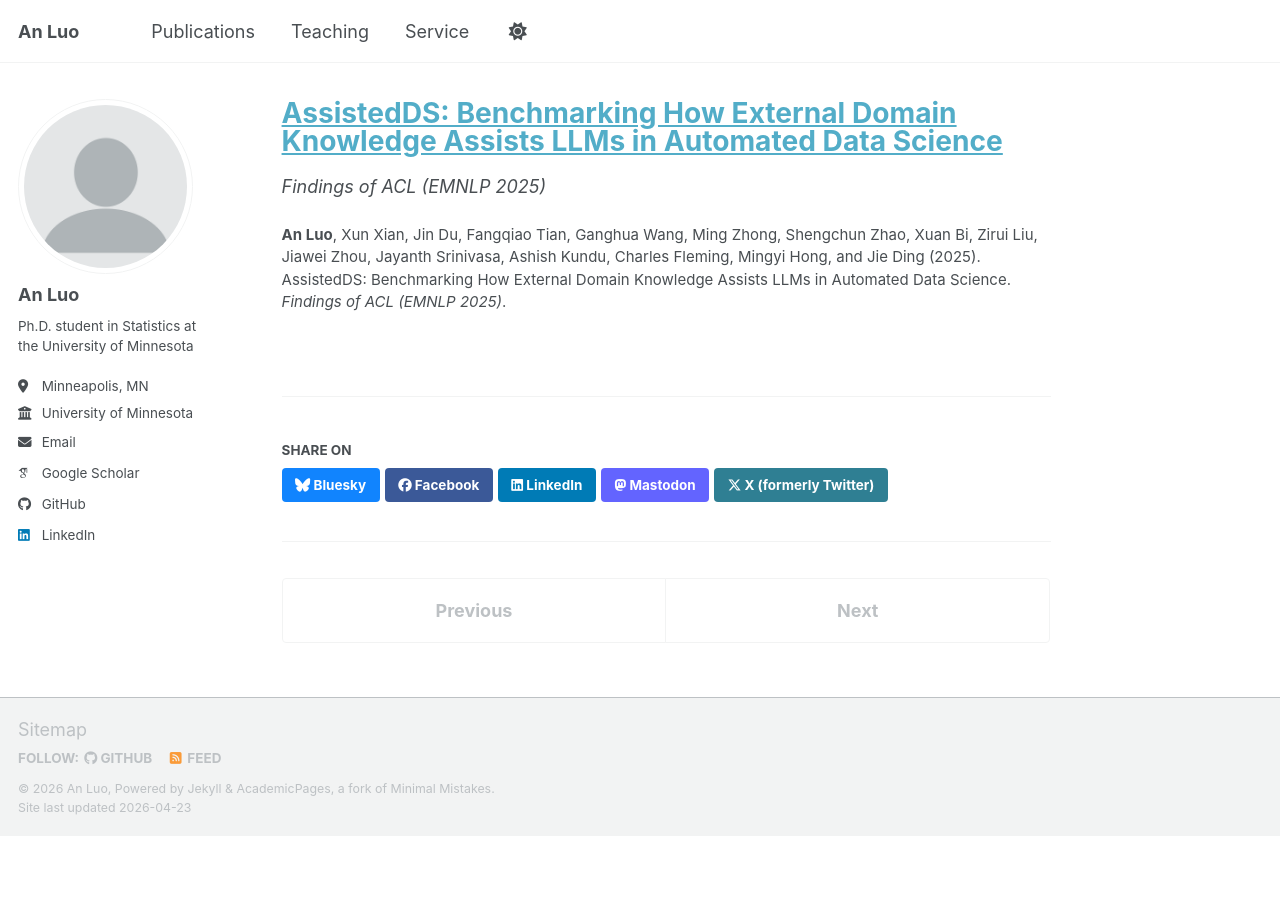
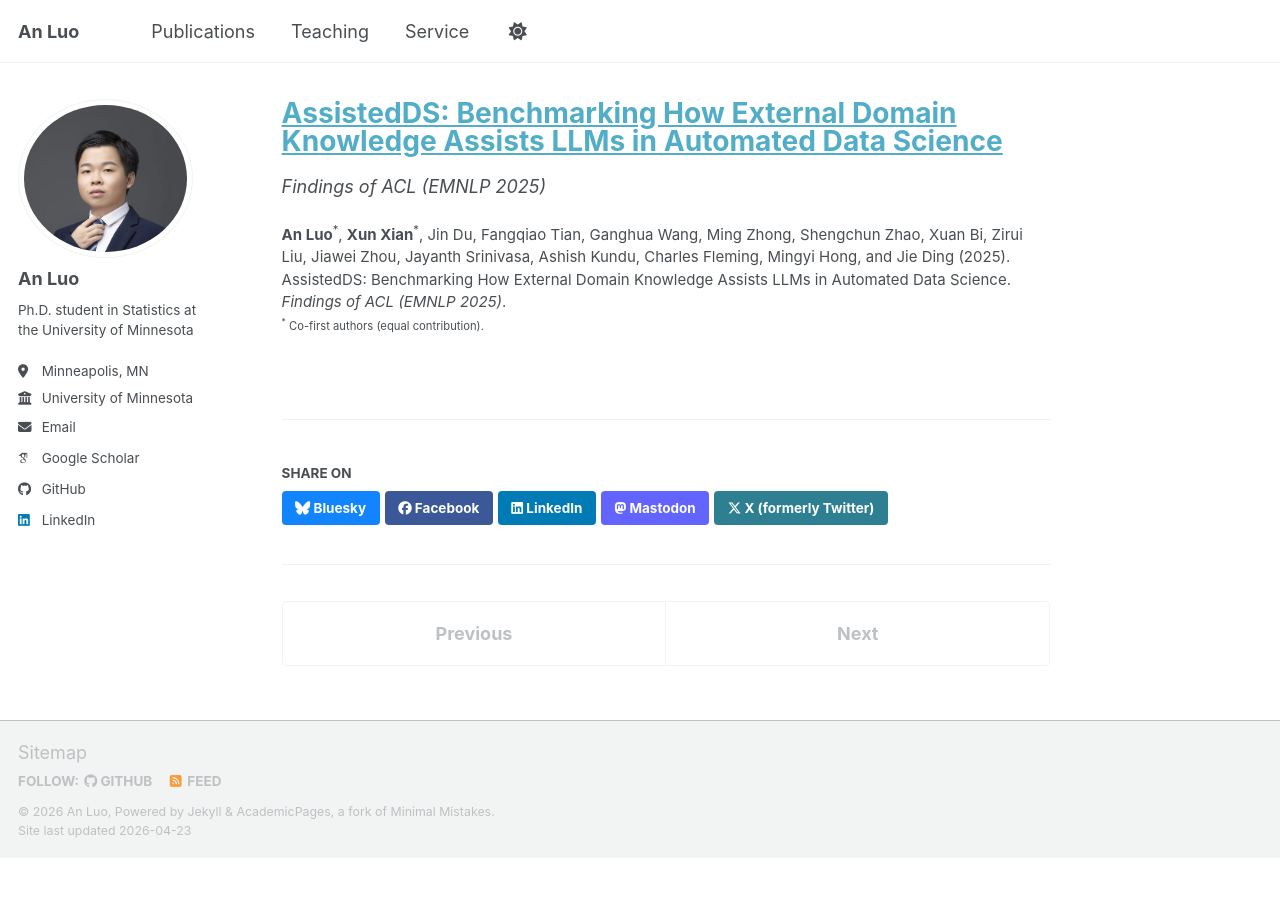
Before and after one commit to AnLuo1/AnLuo1.github.io, a Jekyll site: the page built from _publications/2025-01-01-assistedds.md, in a window 1280 px wide. Shown: the top 897 px of the page. Built offline with Jekyll 4.4.1, drawn with Linux system fonts in a browser that asks for light colours; some web fonts are replaced; a script bundle is joined from its source files by our own code; library files that are not in the unit come from our copies.

Commit message:
Add profile photo, fix teaching page Markdown, note EMNLP co-first authors.
Replace teaching.html with teaching.md so Jekyll renders headings and lists. Add headshot as images/profile.png. Mark An Luo and Xun Xian as equal contribution on AssistedDS.

Made-with: Cursor

```diff
--- a/_publications/2025-01-01-assistedds.md
+++ b/_publications/2025-01-01-assistedds.md
@@ -6,5 +6,5 @@ permalink: /publication/assistedds/
 date: 2025-01-01
 venue: "Findings of ACL (EMNLP 2025)"
 paperurl: "https://arxiv.org/abs/2506.13992"
-citation: "<strong>An Luo</strong>, Xun Xian, Jin Du, Fangqiao Tian, Ganghua Wang, Ming Zhong, Shengchun Zhao, Xuan Bi, Zirui Liu, Jiawei Zhou, Jayanth Srinivasa, Ashish Kundu, Charles Fleming, Mingyi Hong, and Jie Ding (2025). AssistedDS: Benchmarking How External Domain Knowledge Assists LLMs in Automated Data Science. <i>Findings of ACL (EMNLP 2025)</i>."
+citation: "<strong>An Luo</strong><sup>*</sup>, <strong>Xun Xian</strong><sup>*</sup>, Jin Du, Fangqiao Tian, Ganghua Wang, Ming Zhong, Shengchun Zhao, Xuan Bi, Zirui Liu, Jiawei Zhou, Jayanth Srinivasa, Ashish Kundu, Charles Fleming, Mingyi Hong, and Jie Ding (2025). AssistedDS: Benchmarking How External Domain Knowledge Assists LLMs in Automated Data Science. <i>Findings of ACL (EMNLP 2025)</i>.<br /><small><sup>*</sup> Co-first authors (equal contribution).</small>"
 ---
```
Also changed, not shown: _pages/teaching.html (deleted, +0 -25 lines), _pages/teaching.md (added, +18 -0 lines), images/profile.png.
